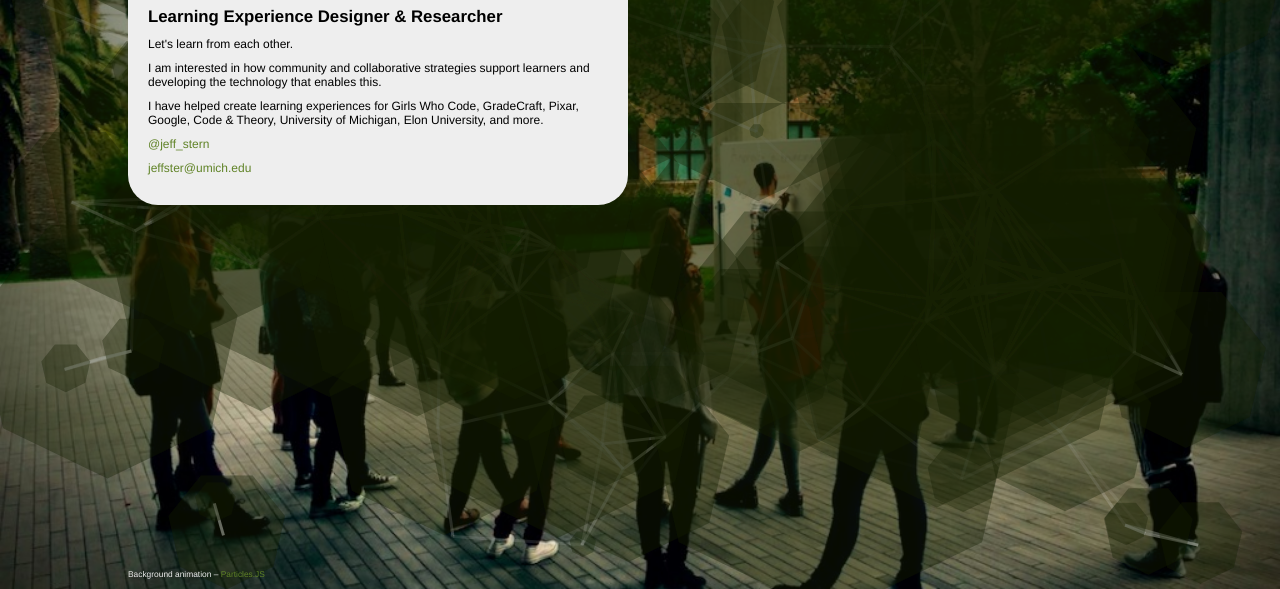
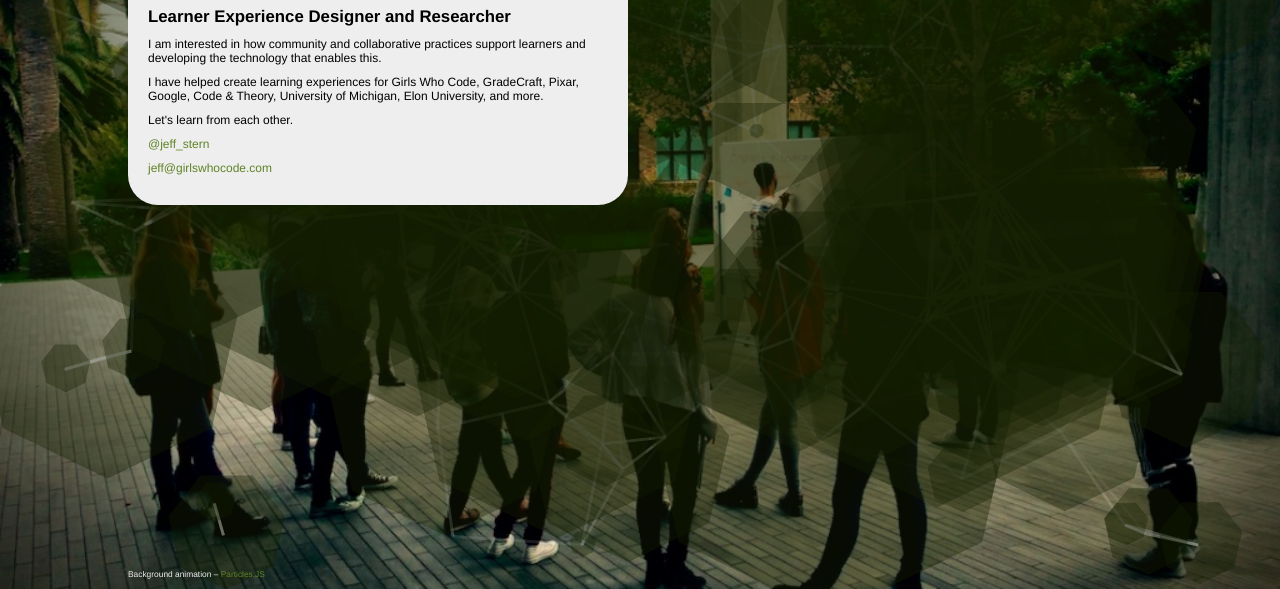
Before and after one commit to jeffstade/jeffstern, a plain HTML site: page index.html in a window 1280 px wide. Shown: the part 211-800 px from the top of the page. Drawn offline with Linux system fonts and the light colour scheme; animation ran at ten frames a second; a web font is replaced by a local one.

Commit message:
Text changes

```diff
--- a/css/style.css
+++ b/css/style.css
@@ -153,6 +153,7 @@ p {
   bottom: 0;
   left: 0;
 }
+
 a {
   color: #608327;
 }
@@ -160,3 +161,7 @@ a {
 a:hover {
   color: #162203;
 }
+
+.small a:hover {
+  color: #EEE;
+}
--- a/index.html
+++ b/index.html
@@ -2,8 +2,8 @@
 <html lang="en">
 <head>
   <meta charset="utf-8">
-  <title>Jeff Stern – Learning Experience Designer and Researcher</title>
-  <meta name="description" content="Using design and technology to enhance learning">
+  <title>Jeff Stern – Learner Experience Designer and Researcher</title>
+  <meta name="description" content="Using design to enhance learning environments, curriculum, and technology">
   <meta name="author" content="Jeff Stern" />
   <meta name="viewport" content="width=device-width, initial-scale=1.0, minimum-scale=1.0, maximum-scale=1.0, user-scalable=no">
   <link href='https://fonts.googleapis.com/css?family=Muli:400,300,300italic,400italic' rel='stylesheet' type='text/css'>
@@ -17,22 +17,22 @@
 
   <h1>Jeff Stern</h1>
 
-  <h2>Learning Experience Designer & Researcher</h2>
+  <h2>Learner Experience Designer and Researcher</h2>
+
+  <p>I am interested in how community and collaborative practices support learners and developing the technology that enables this.</p>
+
+  <p>I have helped create learning experiences for Girls Who Code, GradeCraft, Pixar, Google, Code & Theory, University of Michigan, Elon University, and more.</p>
 
   <p>Let's learn from each other.</p>
 
-  <p>I am interested in how community and collaborative strategies support learners and developing the technology that enables this.</p>
-
-  <p>I have helped create learning experiences for Girls Who Code, GradeCraft, Pixar, Google, Code & Theory, University of Michigan, Elon University, and more.</p>
-
   <p><a href="http://twitter.com/jeff_stern" target="_blank">@jeff_stern</a></p>
 
-  <p><a href="mailto:jeffster@umich.edu">jeffster@umich.edu</a></p>
+  <p><a href="mailto:jeff@girlswhocode.com">jeff@girlswhocode.com</a></p>
 
 </div>
 
 <div class="footer" style="display: block;">
-  <p class="small">Background animation – <a href="#">Particles.JS</a></p>
+  <p class="small">Background animation – <a href="http://vincentgarreau.com/particles.js/" target="_blank">Particles.JS</a></p>
 </div>
 <!-- count particles -->
 <!-- <div class="count-particles">
```
